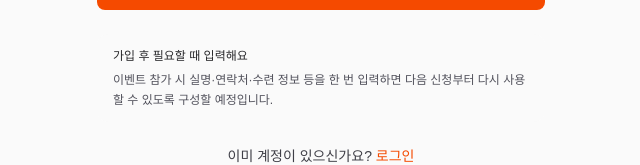
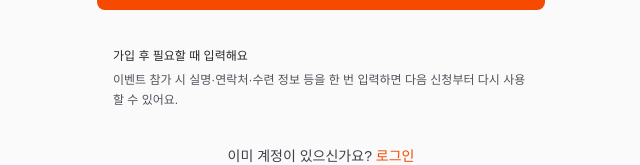
Before and after one commit to busy971126-arch/openhouse, a Next.js app: page /signup in a window 1280 px wide. Shown: the part 907-1072 px from the top of the page, without its empty margins (319-959 px from the left). Built offline with nearby package versions, Linux system fonts and the light colour scheme; no server answers.

Commit message:
refactor(signup): keep only required consents

```diff
--- a/app/signup/page.tsx
+++ b/app/signup/page.tsx
@@ -18,7 +18,6 @@ export default function SignupPage() {
   const [password, setPassword] = useState("");
   const [termsAccepted, setTermsAccepted] = useState(false);
   const [privacyAccepted, setPrivacyAccepted] = useState(false);
-  const [marketingAccepted, setMarketingAccepted] = useState(false);
   const [error, setError] = useState<string | null>(null);
   const [success, setSuccess] = useState<string | null>(null);
   const [loading, setLoading] = useState(false);
@@ -73,7 +72,6 @@ export default function SignupPage() {
           consents: {
             termsAccepted,
             privacyAccepted,
-            marketingAccepted,
           },
         }),
       });
@@ -181,10 +179,8 @@ export default function SignupPage() {
         <TermsConsent
           termsAccepted={termsAccepted}
           privacyAccepted={privacyAccepted}
-          marketingAccepted={marketingAccepted}
           onTermsChange={setTermsAccepted}
           onPrivacyChange={setPrivacyAccepted}
-          onMarketingChange={setMarketingAccepted}
         />
 
         <button
@@ -200,7 +196,7 @@ export default function SignupPage() {
         <p className="font-medium text-zinc-800">가입 후 필요할 때 입력해요</p>
         <p className="mt-1">
           이벤트 참가 시 실명·연락처·수련 정보 등을 한 번 입력하면 다음
-          신청부터 다시 사용할 수 있도록 구성할 예정입니다.
+          신청부터 다시 사용할 수 있어요.
         </p>
       </div>
 
```
